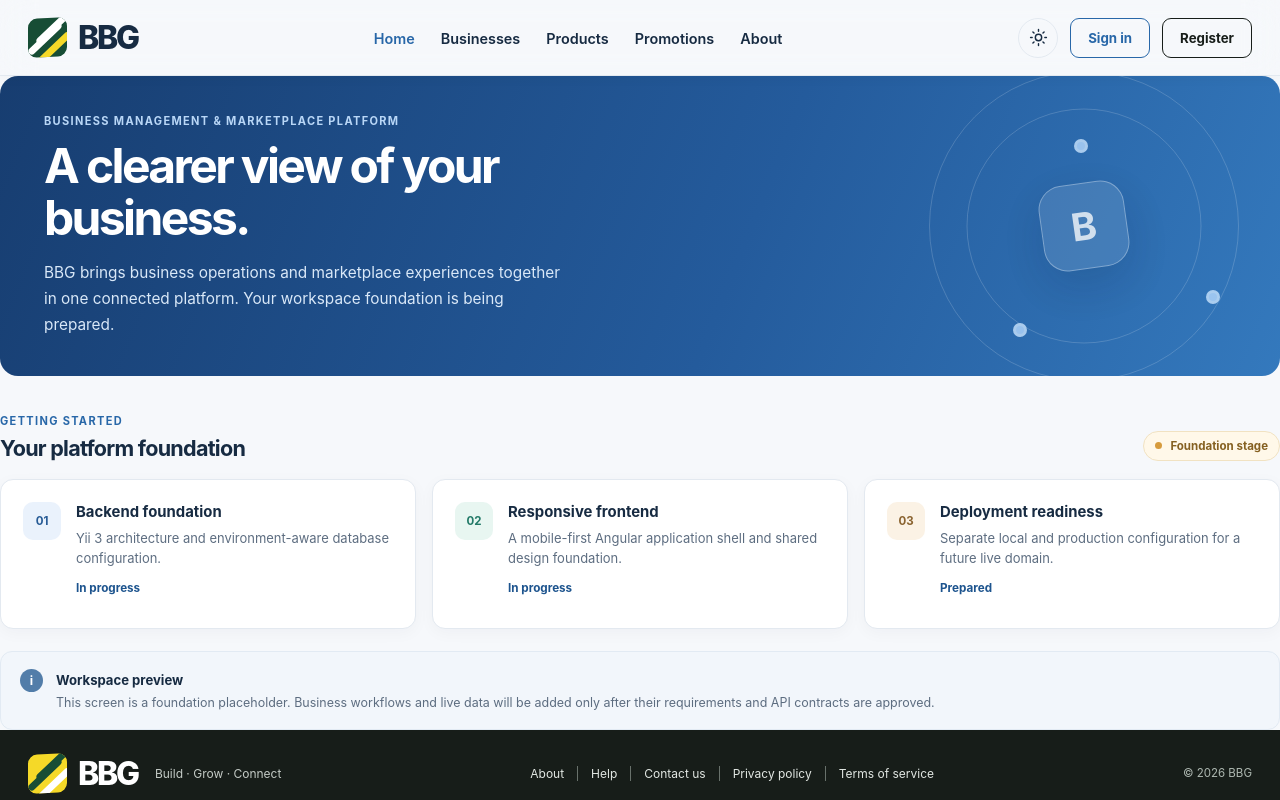
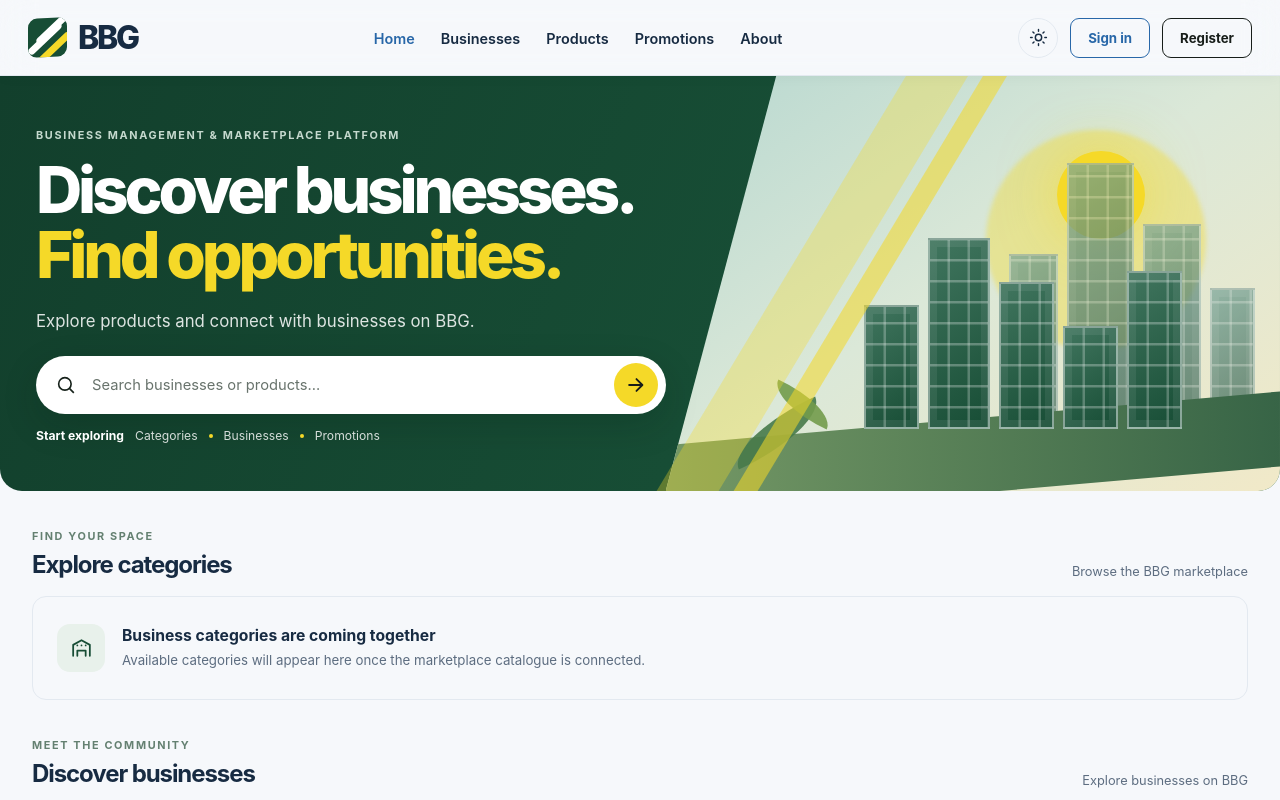
Before and after one commit to pawaprathamr593/BBG, an Angular app in the folder frontend/: page / in a window 1280 px wide. Shown: the top 800 px of the page. Built offline with nearby package versions, Linux system fonts and the light colour scheme; no server answers.

Commit message:
feat(frontend): route root to marketplace homepage

```diff
--- a/frontend/src/app/app.routes.ts
+++ b/frontend/src/app/app.routes.ts
@@ -1,7 +1,11 @@
 import { Routes } from '@angular/router';
 
 export const routes: Routes = [
-  { path: '', loadComponent: () => import('./features/dashboard/dashboard').then((m) => m.Dashboard), title: 'BBG | Overview' },
+  {
+    path: '',
+    loadComponent: () => import('./features/marketplace/home/marketplace-home').then((m) => m.MarketplaceHome),
+    title: 'BBG | Discover Businesses & Products',
+  },
   { path: 'login', loadComponent: () => import('./features/auth/pages/login/login').then((m) => m.Login), title: 'Sign in | BBG' },
   { path: 'register', loadComponent: () => import('./features/auth/pages/register/register').then((m) => m.Register), title: 'Create account | BBG' },
   { path: '**', redirectTo: '' },
```
